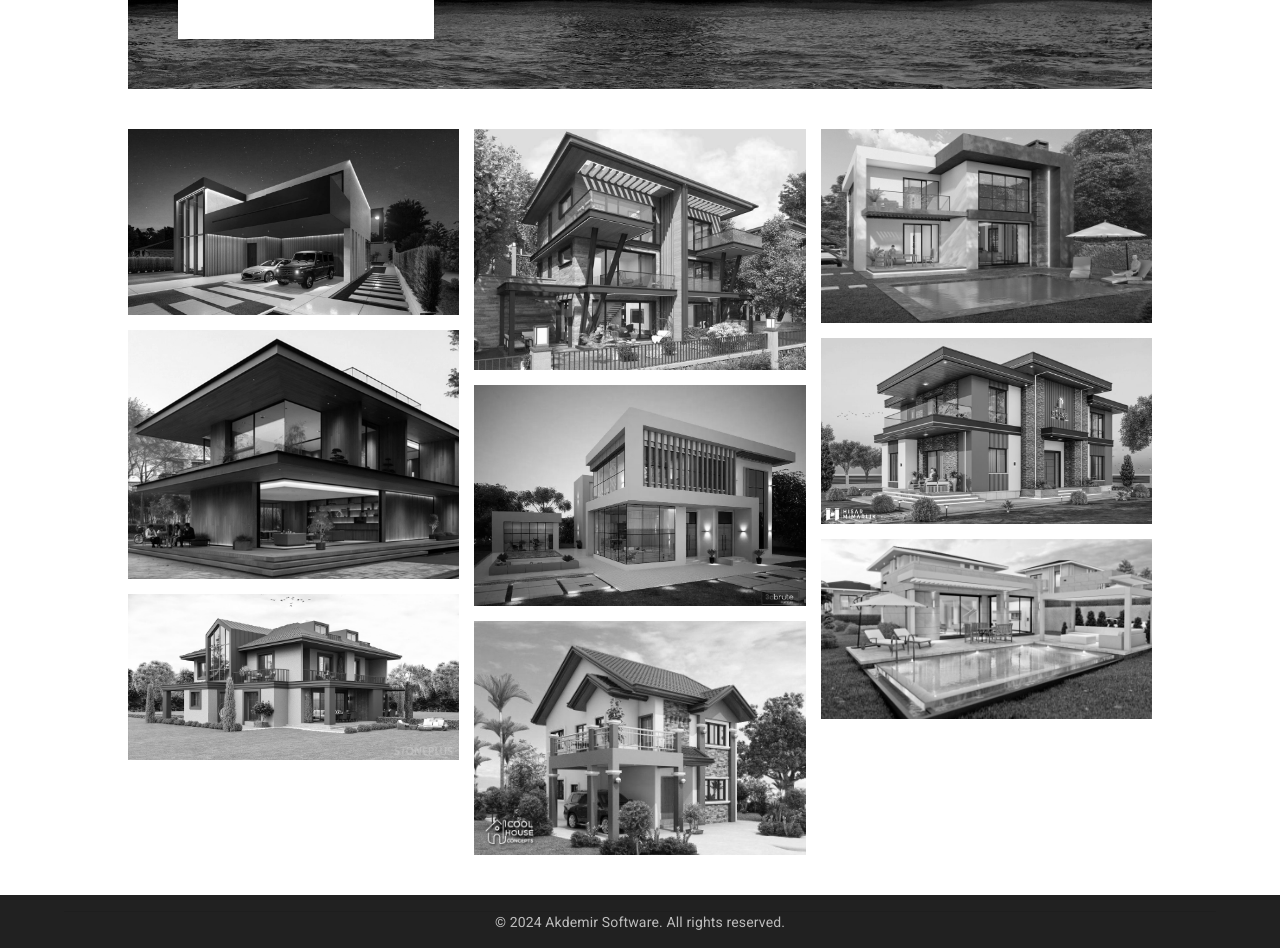
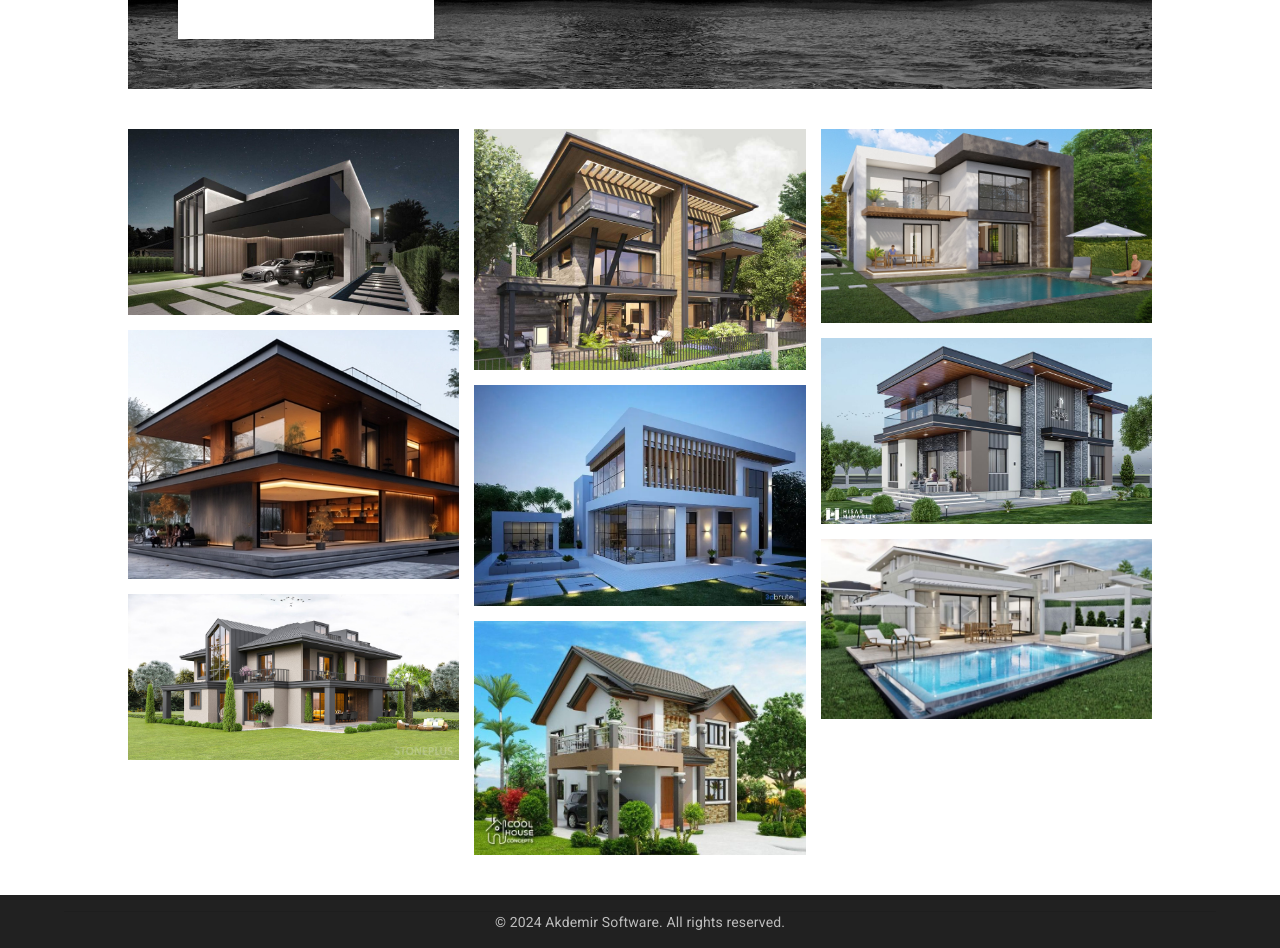
Before and after one commit to smhakdmr/architectureKorayKara, a Next.js app: page /projects in a window 1280 px wide. Shown: the part 700-1648 px from the top of the page. Built offline with nearby package versions, Linux system fonts and the light colour scheme.

Commit message:
Site renklendi.

```diff
--- a/src/app/projects/page.jsx
+++ b/src/app/projects/page.jsx
@@ -160,7 +160,7 @@ const Projects = () => {
                                 "&:hover img": {
                                     transform: "scale(1.1)",
                                     filter: "grayscale(0%) !important", // Siyah-beyaz filtresini kaldır
-                                    opacity: 1,
+                                    opacity: 1
                                 },
                                 "&:hover .title-overlay": {
                                     opacity: 1,
@@ -177,7 +177,7 @@ const Projects = () => {
                                 alt={item.title}
                                 loading="lazy"
                                 style={{
-                                    filter: "grayscale(100%)", // Başlangıçta siyah-beyaz
+                                    filter: "grayscale(0%)", // Başlangıçta siyah-beyaz
                                     transition: "transform 0.3s ease, opacity 0.3s ease, filter 0.3s ease",
                                 }}
                                 onClick={(e) => {
```
